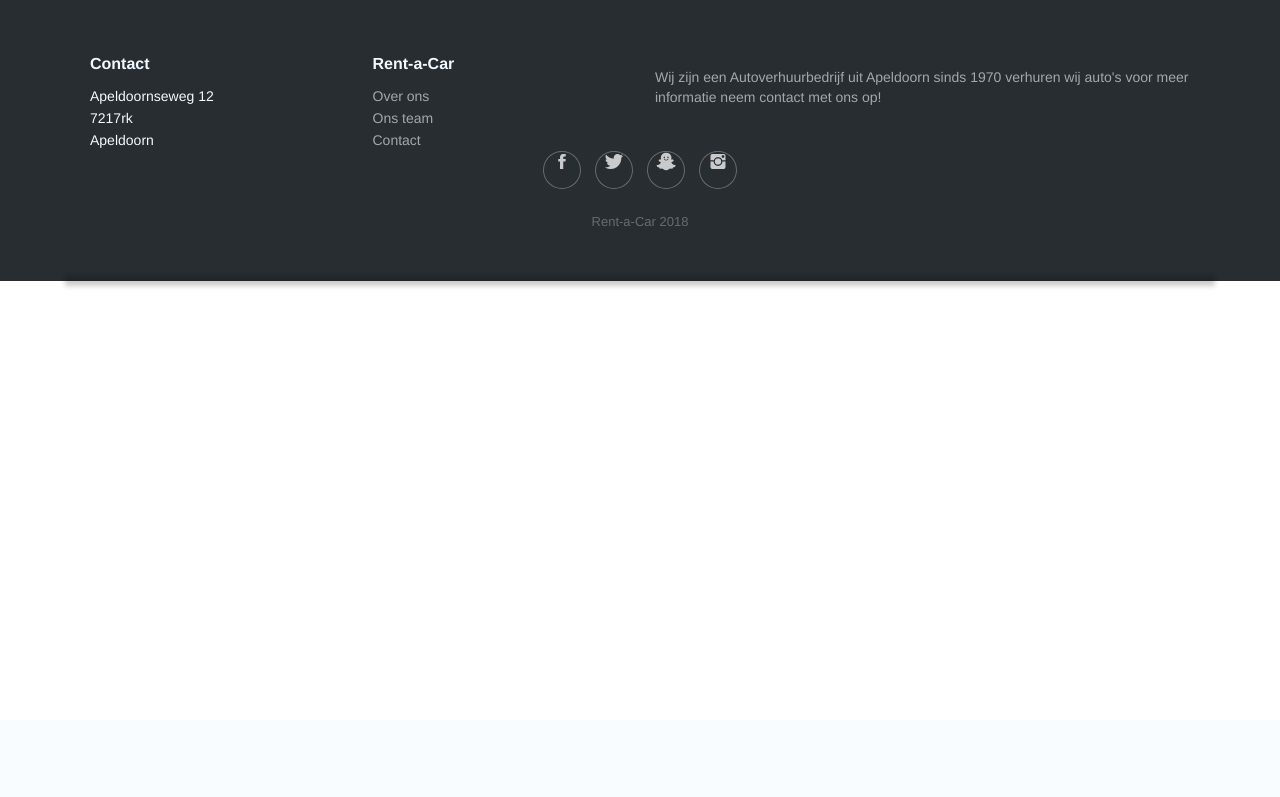
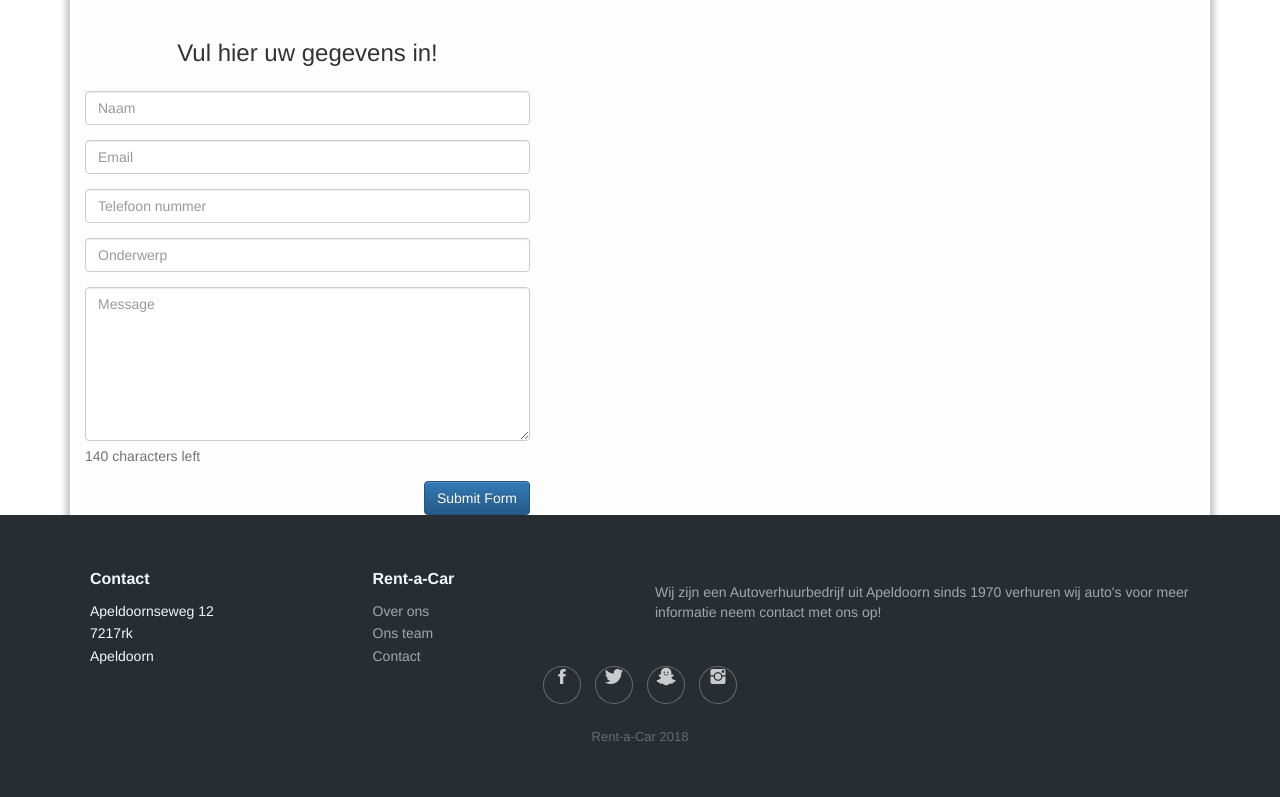
Before and after one commit to Niek99/Rent-a-Car, a PHP site: page /contact.php in a window 1280 px wide. Shown: the part 80-877 px from the top of the page. Before the commit the page ends 368 px from the top, so only its background shows below. Run offline with PHP 8.4, Linux system fonts and the light colour scheme; some libraries are stand-ins or nearby versions; some web fonts are replaced.

Commit message:
halaladfsdf

```diff
--- a/assets/css/style.css
+++ b/assets/css/style.css
@@ -9,6 +9,7 @@
     padding: 20px !important;
     padding-top: 5px !important;
     padding-bottom: 1px !important;
+    overflow: hidden !important;
 }
 .col-sm-3{
     padding: 5px;
@@ -98,7 +99,6 @@
 .product_text{
     float: left;
     margin-top: 5px;
-    height: 100%;
 }
 .ingelogd{
     padding: 10px;
--- a/bestel.php
+++ b/bestel.php
@@ -47,7 +47,7 @@
                                 <label>Wachtwoord:</label>
                                 <input type="password" placeholder="Wachtwoord" class="form-control" name="wachtwoord">
                             </div>
-                            <button type="submit" name="verzend" class="btn btn-lg btn-info">Registreren</button>
+                            <button type="submit" name="verzend" class="btn btn-lg btn-info">Naar betalen!</button>
                         </div>
                         </div>
                     </form>
--- a/contact.php
+++ b/contact.php
@@ -1,12 +1,60 @@
 <?php
     include "includes/header.php";
-    include "includes/footer.php";
     ?>
 <html>
+<script>
+    $(document).ready(function(){
+    $('#characterLeft').text('140 characters left');
+    $('#message').keydown(function () {
+    var max = 140;
+    var len = $(this).val().length;
+    if (len >= max) {
+    $('#characterLeft').text('You have reached the limit');
+    $('#characterLeft').addClass('red');
+    $('#btnSubmit').addClass('disabled');
+    }
+    else {
+    var ch = max - len;
+    $('#characterLeft').text(ch + ' characters left');
+    $('#btnSubmit').removeClass('disabled');
+    $('#characterLeft').removeClass('red');
+    }
+    });
+    });
+</script>
     <body>
-        <div class="container">
-            <div class="container1">
+    <div class="container">
+        <div class="container1">
+            <div class="col-md-5">
+                <div class="form-area">
+                    <form role="form">
+                        <br style="clear:both">
+                        <h3 style="margin-bottom: 25px; text-align: center;">Vul hier uw gegevens in!</h3>
+                        <div class="form-group">
+                            <input type="text" class="form-control" id="name" name="name" placeholder="Naam" required>
+                        </div>
+                        <div class="form-group">
+                            <input type="text" class="form-control" id="email" name="email" placeholder="Email" required>
+                        </div>
+                        <div class="form-group">
+                            <input type="text" class="form-control" id="mobile" name="mobile" placeholder="Telefoon nummer" required>
+                        </div>
+                        <div class="form-group">
+                            <input type="text" class="form-control" id="subject" name="subject" placeholder="Onderwerp" required>
+                        </div>
+                        <div class="form-group">
+                            <textarea class="form-control" type="textarea" id="message" placeholder="Message" maxlength="140" rows="7"></textarea>
+                            <span class="help-block"><p id="characterLeft" class="help-block ">You have reached the limit</p></span>
+                        </div>
+
+                        <button type="button" id="submit" name="submit" class="btn btn-primary pull-right">Submit Form</button>
+                    </form>
+                </div>
             </div>
-        </div>
+            </div>
+    </div>
     </body>
 </html>
+<?php
+    include "includes/footer.php";
+?>
--- a/includes/footer.php
+++ b/includes/footer.php
@@ -19,9 +19,9 @@
                 <div class="col-md-3 col-md-pull-6 col-sm-4 item">
                     <h3>Rent-a-Car</h3>
                     <ul>
-                        <li><a href="#">Over ons</a></li>
-                        <li><a href="#">Ons team</a></li>
-                        <li><a href="#">Contact</a></li>
+                        <li><a href="over_ons.php">Over ons</a></li>
+                        <li><a href="over_ons.php">Ons team</a></li>
+                        <li><a href="contact.php">Contact</a></li>
                     </ul>
                 </div>
                 <div class="col-md-12 col-sm-4 item social"><a href="#"><i class="icon ion-social-facebook"></i></a><a href="#"><i class="icon ion-social-twitter"></i></a><a href="#"><i class="icon ion-social-snapchat"></i></a><a href="#"><i class="icon ion-social-instagram"></i></a></div>
--- a/includes/head.php
+++ b/includes/head.php
@@ -1,14 +1,13 @@
 <head>
     <meta charset="utf-8">
     <meta name="viewport" content="width=device-width, initial-scale=1.0">
-    <title>Homepage</title>
     <link rel="stylesheet" href="assets/bootstrap/css/bootstrap.min.css">
     <link rel="stylesheet" href="assets/fonts/font-awesome.min.css">
     <link rel="stylesheet" href="assets/fonts/ionicons.min.css">
     <link rel="stylesheet" href="assets/css/styles.min.css">
     <link rel="stylesheet" href="assets/css/style.css">
-    <link rel="javascript" href="assets/js/jquery.min.js">
-    <link rel="javascript" href="assets/js/script.min.js">
+    <link href="assets/js/jquery.min.js">
+    <link href="assets/js/script.min.js">
     <link rel="stylesheet" href="//code.jquery.com/ui/1.12.1/themes/base/jquery-ui.css">
     <link rel="stylesheet" href="/resources/demos/style.css">
     <script src="https://code.jquery.com/jquery-1.12.4.js"></script>
--- a/includes/slider.php
+++ b/includes/slider.php
@@ -1,6 +1,10 @@
 <?php
     include"head.php";
 ?>
+<head>
+    <script src="https://code.jquery.com/jquery-1.12.4.js"></script>
+    <script src="https://code.jquery.com/ui/1.12.1/jquery-ui.js"></script>
+</head>
 <script>
     $( function() {
         var dateFormat = "mm/dd/yy",
```
Also changed, not shown: index.php (+5 -5 lines).
